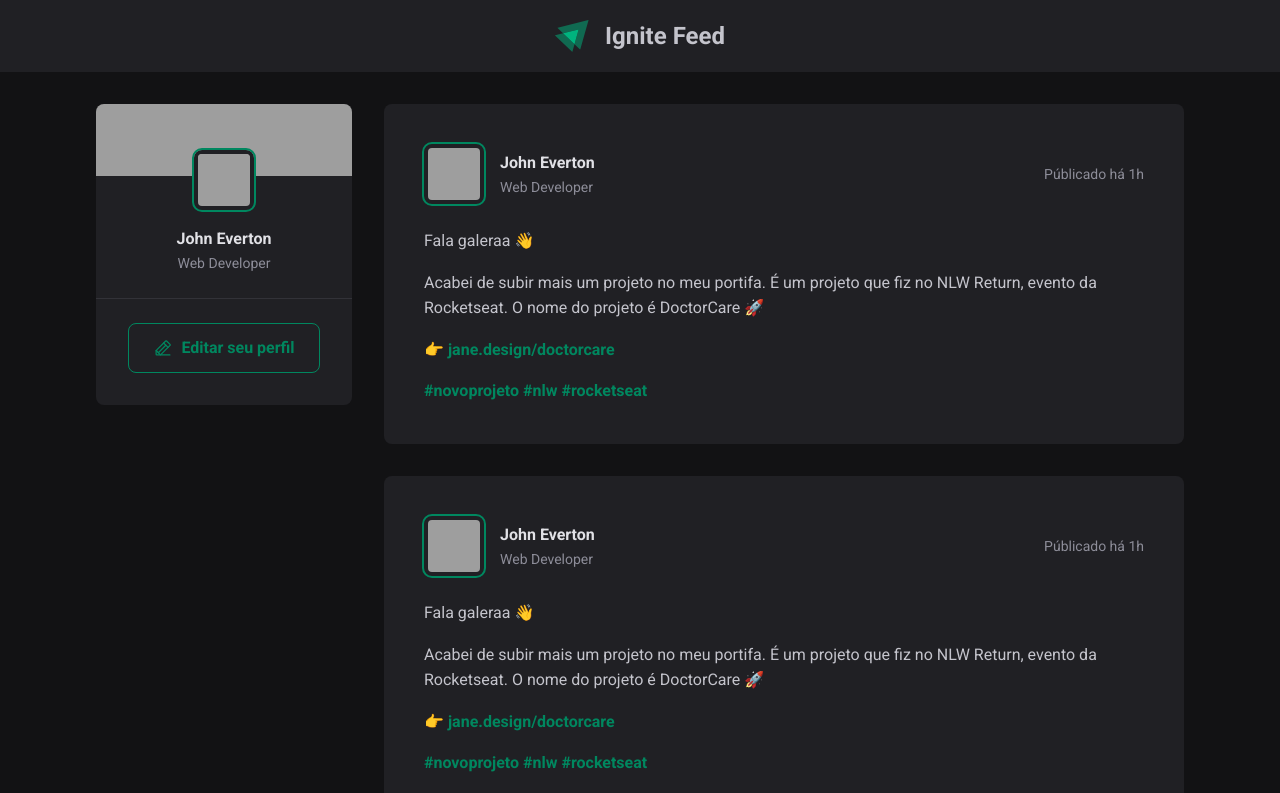
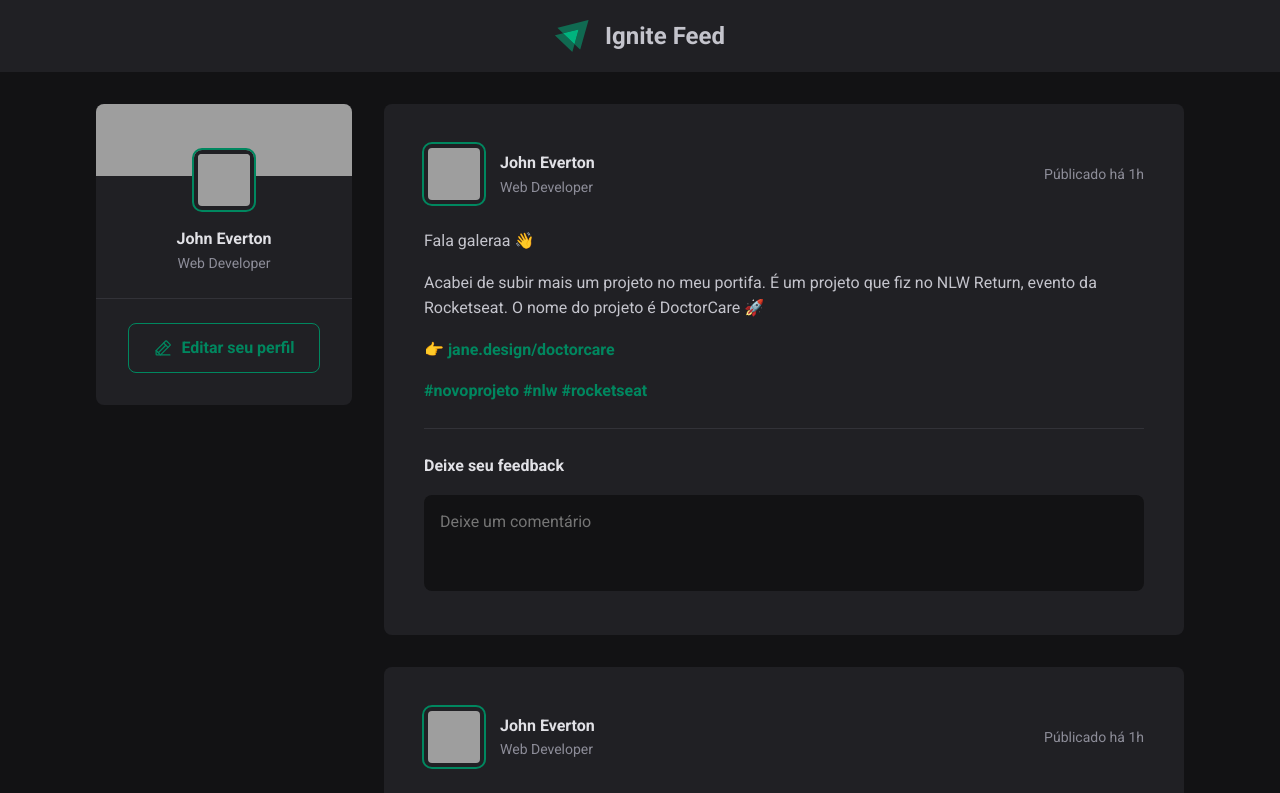
Before and after one commit to johneverton01/ignite-feed, a React (Vite) app: page / in a window 1280 px wide. Shown: the top 793 px of the page. Built offline with nearby package versions, Linux system fonts and the light colour scheme; grey boxes are pictures that could not be loaded.

Commit message:
feature: add comment form on post component

```diff
--- a/src/components/Post.jsx
+++ b/src/components/Post.jsx
@@ -34,6 +34,16 @@
           <a href="">#rocketseat</a>
         </p>
       </div>
+
+      <form className={styles.commentForm}>
+          <strong>Deixe seu feedback</strong>
+          <textarea
+            placeholder="Deixe um comentário"
+          />
+          <footer>
+            <button type="submit">Publicar</button>
+          </footer>
+      </form>
     </article>
   )
 }
--- a/src/components/Post.module.css
+++ b/src/components/Post.module.css
@@ -63,9 +63,61 @@
   font-weight: bold;
   color: var(--green-500);
   text-decoration: none;
-  transition: color 0.2s;
+  transition: color 0.2s ease;
 }
 
 .content a:hover {
   color: var(--green-300);
 }
+
+.commentForm {
+  width: 100%;
+  margin-top: 1.5rem;
+  padding-top: 1.5rem;
+  border-top: 1px solid var(--gray-600);
+}
+
+.commentForm > strong {
+  line-height: 1.6;
+  color: var(--gray-100);
+}
+
+.commentForm textarea {
+  width: 100%;
+  background: var(--gray-900);
+  border: 0;
+  resize: none;
+  height: 6rem;
+  padding: 1rem;
+  border-radius: 8px;
+  color: var(--gray-100);
+  line-height: 1.4;
+  margin-top: 1rem;
+}
+
+.commentForm footer {
+  visibility: hidden;
+  max-height: 0;
+}
+
+.commentForm:focus-within footer {
+   visibility: visible;
+   max-height: none;
+}
+
+.commentForm button[type=submit] {
+  padding: 1rem 1.5rem;
+  margin-top: 1rem;
+  border-radius: 8px;
+  border: 0;
+  background: var(--green-500);
+  color: var(--white);
+  font-weight: bold;
+  curser: pointer;
+
+  transition: background .1s ease;
+}
+
+.commentForm button[type=submit]:hover {
+  background: var(--green-300);
+}
--- a/src/global.css
+++ b/src/global.css
@@ -14,6 +14,11 @@
   --red-500: #f75a68;
 
   --fonts-family: "Roboto", sans-serif;
+}
+
+:focus {
+  outline: transparent;
+  box-shadow: 0 0 0 2px var(--green-500);
 }
 
 * {
```
